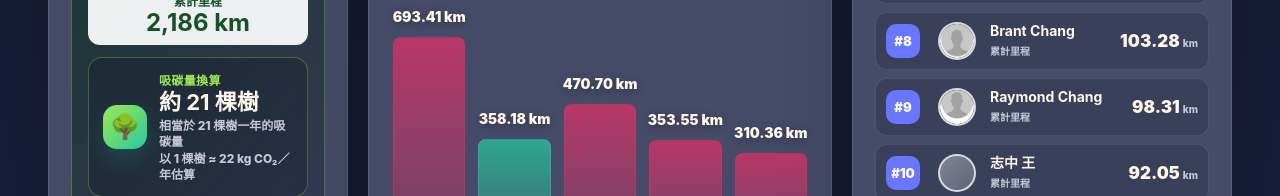
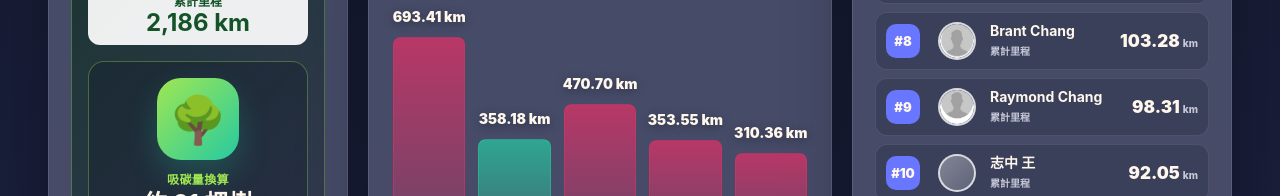
Before and after one commit to ikewchen/emba-run-dashboard, a plain HTML site: page index.html in a window 1280 px wide. Shown: the part 756-952 px from the top of the page. Drawn offline with Linux system fonts and the light colour scheme.

Commit message:
Align carbon tree card with period chart

```diff
--- a/index.html
+++ b/index.html
@@ -87,11 +87,13 @@
     .carbon-mileage small { display:block; font-size:12px; font-weight:950; }
     .carbon-mileage strong { display:block; margin-top:2px; font-size:24px; line-height:1; }
 
-    .tree-equivalent { margin-top:12px; border:1px solid rgba(159,231,82,.30); border-radius:14px; padding:13px 14px; background:rgba(18,23,42,.30); display:grid; grid-template-columns:44px minmax(0,1fr); gap:12px; align-items:center; position:relative; }
-    .tree-icon { width:44px; height:44px; border-radius:14px; display:grid; place-items:center; background:linear-gradient(135deg,#9fe752,#27caa0); color:#11381e; font-size:24px; box-shadow:0 10px 24px rgba(39,202,160,.20); }
+    .left-col .carbon-card { flex:1 1 auto; display:flex; flex-direction:column; }
+    .carbon-card .carbon-panel { flex:1; display:flex; flex-direction:column; justify-content:space-between; }
+    .tree-equivalent { margin-top:16px; border:1px solid rgba(159,231,82,.34); border-radius:16px; padding:16px 14px; background:rgba(18,23,42,.30); display:flex; flex-direction:column; align-items:center; justify-content:center; text-align:center; gap:10px; position:relative; min-height:178px; }
+    .tree-icon { width:82px; height:82px; border-radius:24px; display:grid; place-items:center; background:linear-gradient(135deg,#9fe752,#27caa0); color:#11381e; font-size:46px; box-shadow:0 14px 30px rgba(39,202,160,.24); }
     .tree-copy small { display:block; color:#9fe752; font-size:12px; font-weight:950; letter-spacing:.03em; }
-    .tree-copy strong { display:block; margin-top:2px; color:var(--ink); font-size:22px; line-height:1.1; }
-    .tree-copy span { display:block; margin-top:4px; color:var(--muted); font-size:12px; font-weight:800; line-height:1.35; }
+    .tree-copy strong { display:block; margin-top:4px; color:var(--ink); font-size:24px; line-height:1.05; }
+    .tree-copy span { display:block; margin-top:6px; color:var(--muted); font-size:12px; font-weight:800; line-height:1.45; }
     .main-chart { min-height: 425px; }
     .panel-head { display:flex; align-items:center; justify-content:space-between; padding:22px 22px 16px; border-bottom:1px solid var(--line); }
     .route-wrap { display:grid; grid-template-columns: 46% 54%; gap:18px; padding:22px; align-items:center; }
```
